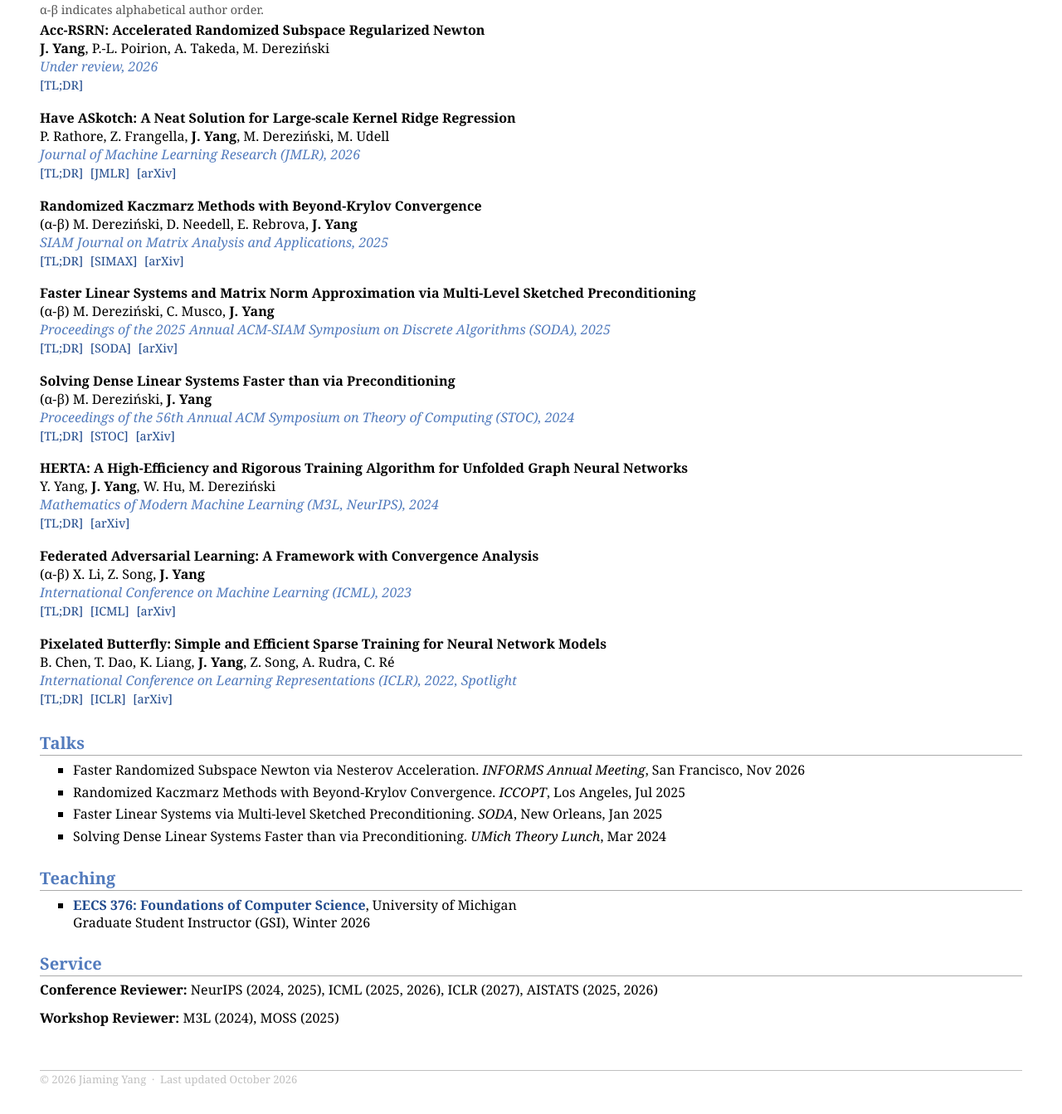
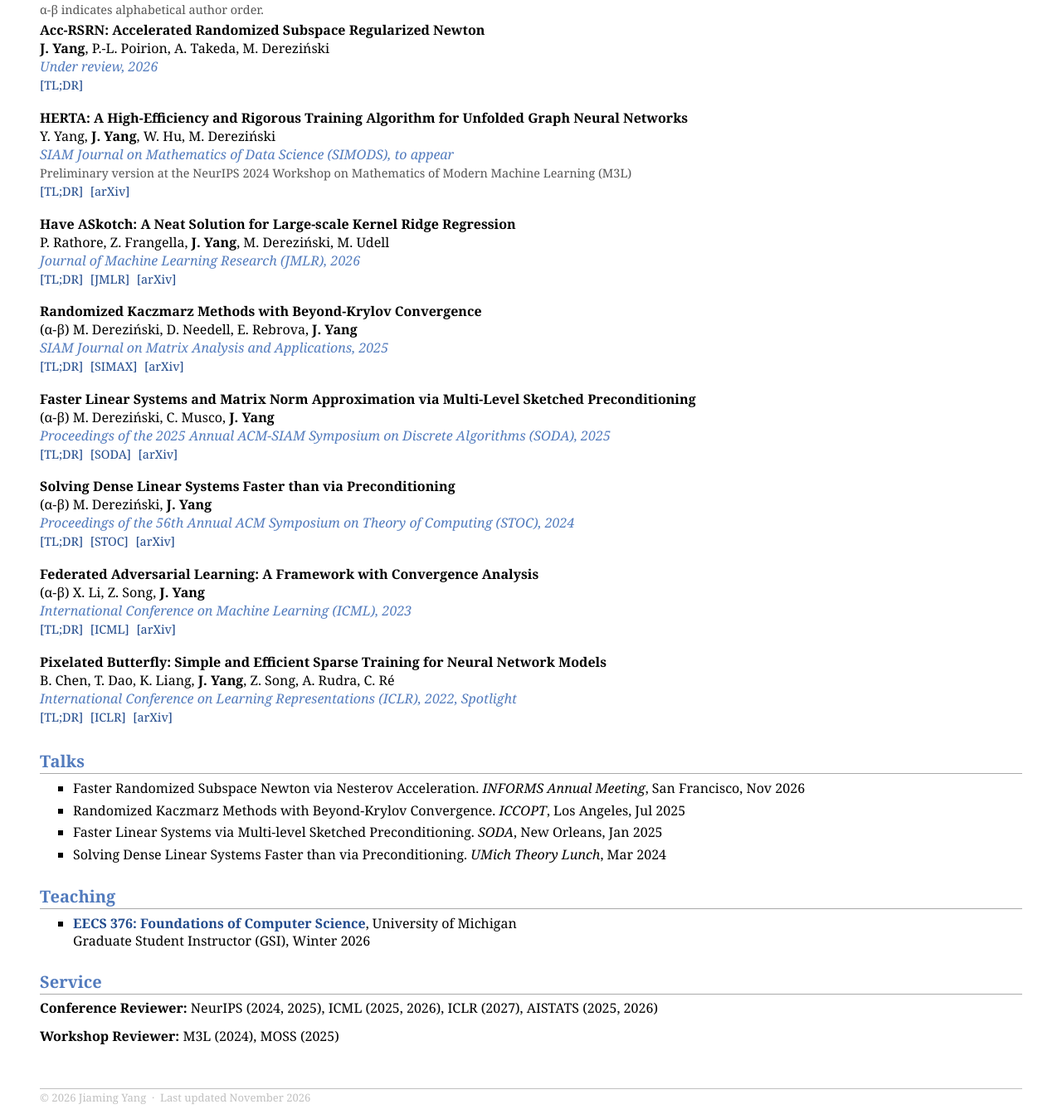
Before and after one commit to EdwinYang7/EdwinYang7.github.io, a plain HTML site: page index.html in a window 1280 px wide. Shown: the part 748-2091 px from the top of the page at 83% size. Drawn offline with nearby package versions, Linux system fonts and the light colour scheme.

Commit message:
HERTA accepted at SIMODS; update resume
- HERTA: SIAM Journal on Mathematics of Data Science (to appear), keep the
  NeurIPS 2024 M3L workshop as preliminary version, move to top of published list
- resume.pdf: rebuilt from resume_tech.tex with the HERTA venue updated
- Footer date

Co-Authored-By: Claude Opus 5.5 <noreply@anthropic.com>

```diff
--- a/index.html
+++ b/index.html
@@ -96,6 +96,15 @@
     </li>
 
     <li>
+      <span class="pub-title">HERTA: A High-Efficiency and Rigorous Training Algorithm for Unfolded Graph Neural Networks</span><br />
+      Y. Yang, <b>J. Yang</b>, W. Hu, M. Dereziński<br />
+      <span class="pub-venue">SIAM Journal on Mathematics of Data Science (SIMODS), to appear</span><br />
+      <span style="font-size:.9em; color:#555;">Preliminary version at the NeurIPS 2024 Workshop on Mathematics of Modern Machine Learning (M3L)</span><br />
+      <span class="pub-links"><button type="button" class="tldr-toggle" aria-expanded="false" aria-controls="tldr-6">[TL;DR]</button><a href="https://arxiv.org/abs/2403.18142">[arXiv]</a></span>
+      <div class="tldr" id="tldr-6" hidden>Trains Unfolded GNNs with a nearly-linear worst-case time guarantee while converging to the optimum of the original model, preserving its interpretability. As a byproduct, it introduces a new spectral sparsifier for normalized and regularized graph Laplacians.</div>
+    </li>
+
+    <li>
       <span class="pub-title">Have ASkotch: A Neat Solution for Large-scale Kernel Ridge Regression</span><br />
       P. Rathore, Z. Frangella, <b>J. Yang</b>, M. Dereziński, M. Udell<br />
       <span class="pub-venue">Journal of Machine Learning Research (JMLR), 2026</span><br />
@@ -125,14 +134,6 @@
       <span class="pub-venue">Proceedings of the 56th Annual ACM Symposium on Theory of Computing (STOC), 2024</span><br />
       <span class="pub-links"><button type="button" class="tldr-toggle" aria-expanded="false" aria-controls="tldr-5">[TL;DR]</button><a href="https://doi.org/10.1145/3618260.3649694">[STOC]</a><a href="https://arxiv.org/abs/2312.08893">[arXiv]</a></span>
       <div class="tldr" id="tldr-5" hidden>A stochastic solver for dense \(n \times n\) linear systems running in \(\tilde{O}(n^2 + nk^{\omega-1})\) time, where \(k\) is the number of large singular values <span style="white-space:nowrap">(\(\tilde{O}(n^2)\)</span> when \(k = O(n^{0.729})\)). For flat-tailed spectra, it beats both direct solvers and preconditioned CG.</div>
-    </li>
-
-    <li>
-      <span class="pub-title">HERTA: A High-Efficiency and Rigorous Training Algorithm for Unfolded Graph Neural Networks</span><br />
-      Y. Yang, <b>J. Yang</b>, W. Hu, M. Dereziński<br />
-      <span class="pub-venue">Mathematics of Modern Machine Learning (M3L, NeurIPS), 2024</span><br />
-      <span class="pub-links"><button type="button" class="tldr-toggle" aria-expanded="false" aria-controls="tldr-6">[TL;DR]</button><a href="https://arxiv.org/abs/2403.18142">[arXiv]</a></span>
-      <div class="tldr" id="tldr-6" hidden>Trains Unfolded GNNs with a nearly-linear worst-case time guarantee while converging to the optimum of the original model, preserving its interpretability. As a byproduct, it introduces a new spectral sparsifier for normalized and regularized graph Laplacians.</div>
     </li>
 
     <li>
@@ -181,7 +182,7 @@
   <!-- ── Footer ── -->
   <div id="footer">
     <div id="footer-text">
-      &copy; 2026 Jiaming Yang &nbsp;&middot;&nbsp; Last updated October 2026
+      &copy; 2026 Jiaming Yang &nbsp;&middot;&nbsp; Last updated November 2026
     </div>
   </div>
 
```
Also changed, not shown: 1 other file.
